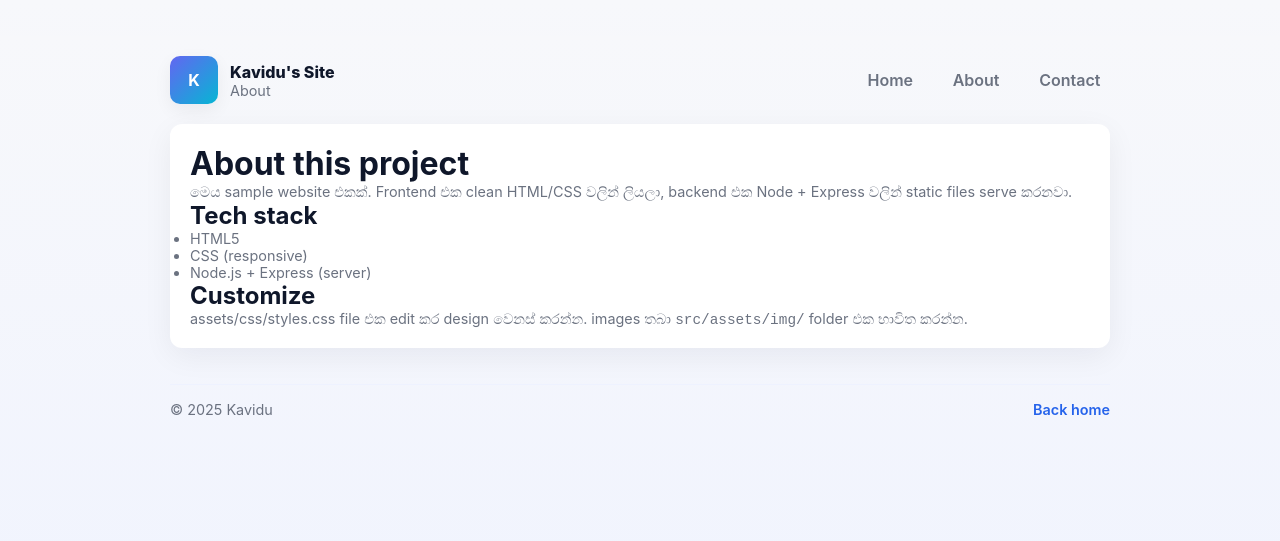
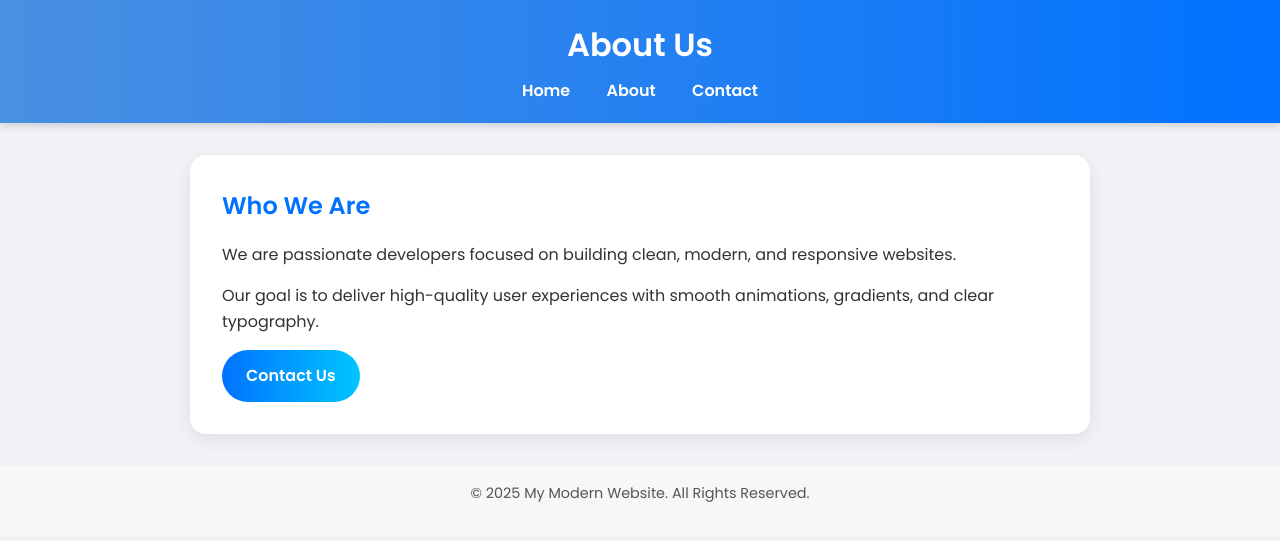
Before and after one commit to Kausshebak/MY-WEB, a website: page src/about.html in a window 1280 px wide. Drawn offline with Linux system fonts and the light colour scheme.

Commit message:
Update about.html

```diff
--- a/src/about.html
+++ b/src/about.html
@@ -1,48 +1,46 @@
-
-<!doctype html>
+<!DOCTYPE html>
 <html lang="en">
 <head>
-  <meta charset="utf-8" />
-  <meta name="viewport" content="width=device-width,initial-scale=1" />
-  <title>About — Simple Quality Website</title>
-  <link rel="stylesheet" href="/assets/css/styles.css" />
+<meta charset="UTF-8" />
+<meta name="viewport" content="width=device-width, initial-scale=1.0" />
+<title>About - Modern Quality Website</title>
+<link href="https://fonts.googleapis.com/css2?family=Poppins:wght@400;600&display=swap" rel="stylesheet">
+<style>
+  *{margin:0;padding:0;box-sizing:border-box;}
+  body{font-family:"Poppins", sans-serif;background:#f0f2f5;color:#333;line-height:1.6;animation:fadeIn 1s ease-in;}
+  a{text-decoration:none;transition:0.3s;}
+  header{background:linear-gradient(90deg,#4a90e2,#0072ff);color:#fff;padding:1.2rem 2rem;text-align:center;box-shadow:0 3px 8px rgba(0,0,0,0.15);position:sticky;top:0;z-index:1000;}
+  header h1{margin-bottom:0.5rem;}
+  nav a{color:#fff;margin:0 1rem;font-weight:600;position:relative;}
+  nav a::after{content:"";position:absolute;left:0;bottom:-5px;width:0%;height:2px;background:#fff;transition:width 0.3s;}
+  nav a:hover::after{width:100%;}
+  main{max-width:900px;margin:2rem auto;padding:2rem;background:#fff;border-radius:16px;box-shadow:0 6px 18px rgba(0,0,0,0.08);animation:fadeUp 0.8s ease-in;}
+  h2{margin-bottom:1rem;color:#0072ff;}
+  p{margin-bottom:1rem;}
+  .btn{display:inline-block;padding:0.8rem 1.5rem;background:linear-gradient(90deg,#0072ff,#00c6ff);color:#fff;border-radius:30px;font-weight:bold;transition: transform 0.2s, box-shadow 0.2s;}
+  .btn:hover{transform:scale(1.05);box-shadow:0 4px 12px rgba(0,114,255,0.4);}
+  footer{text-align:center;padding:1rem;margin-top:2rem;background:#f7f7f7;font-size:0.9rem;color:#555;}
+  @keyframes fadeIn{from{opacity:0;} to{opacity:1;}}
+  @keyframes fadeUp{from{opacity:0; transform:translateY(30px);} to{opacity:1; transform:translateY(0);}}
+</style>
 </head>
 <body>
-  <div class="container">
-    <header class="site-header">
-      <div class="brand">
-        <div class="logo">K</div>
-        <div>
-          <div style="font-weight:800">Kavidu's Site</div>
-          <div class="small">About</div>
-        </div>
-      </div>
-      <nav class="site-nav">
+  <header>
+    <h1>About Us</h1>
+    <nav>
       <a href="/">Home</a>
-        <a href="/about" aria-current="page">About</a>
+      <a href="/about">About</a>
       <a href="/contact">Contact</a>
     </nav>
   </header>
-
-    <main class="card">
-      <h1>About this project</h1>
-      <p class="small">මෙය sample website එකක්. Frontend එක clean HTML/CSS වලින් ලියලා, backend එක Node + Express වලින් static files serve කරනවා.</p>
-
-      <h2>Tech stack</h2>
-      <ul class="small">
-        <li>HTML5</li>
-        <li>CSS (responsive)</li>
-        <li>Node.js + Express (server)</li>
-      </ul>
-
-      <h2>Customize</h2>
-      <p class="small">assets/css/styles.css file එක edit කර design වෙනස් කරන්න. images තබා <code>src/assets/img/</code> folder එක භාවිත කරන්න.</p>
+  <main>
+    <h2>Who We Are</h2>
+    <p>We are passionate developers focused on building clean, modern, and responsive websites.</p>
+    <p>Our goal is to deliver high-quality user experiences with smooth animations, gradients, and clear typography.</p>
+    <a href="/contact" class="btn">Contact Us</a>
   </main>
-
-    <footer class="site-footer">
-      <div class="small">© 2025 Kavidu</div>
-      <div class="small"><a class="link" href="/">Back home</a></div>
+  <footer>
+    <p>&copy; 2025 My Modern Website. All Rights Reserved.</p>
   </footer>
-  </div>
 </body>
 </html>
```
Lines whose indentation alone changed are shown as unchanged.
